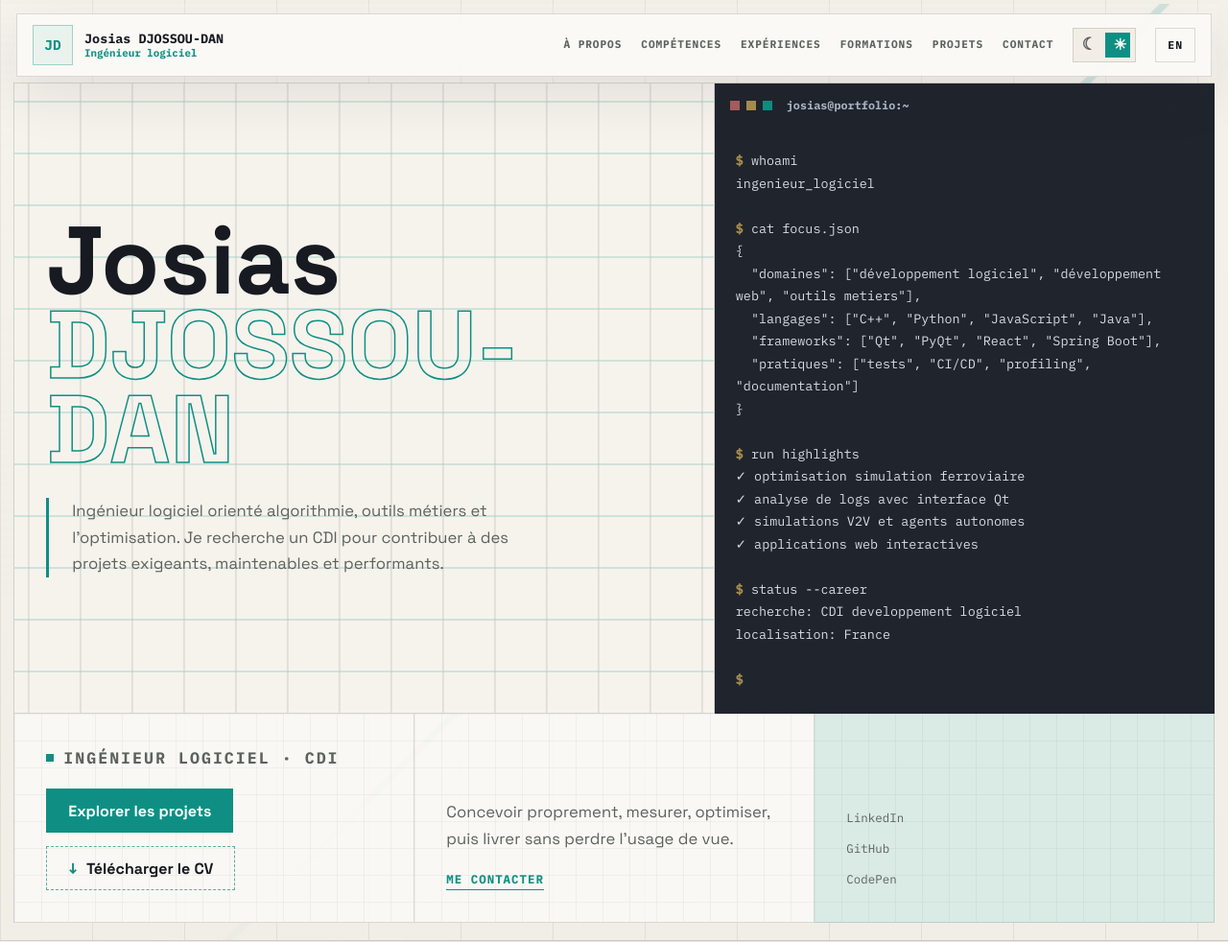
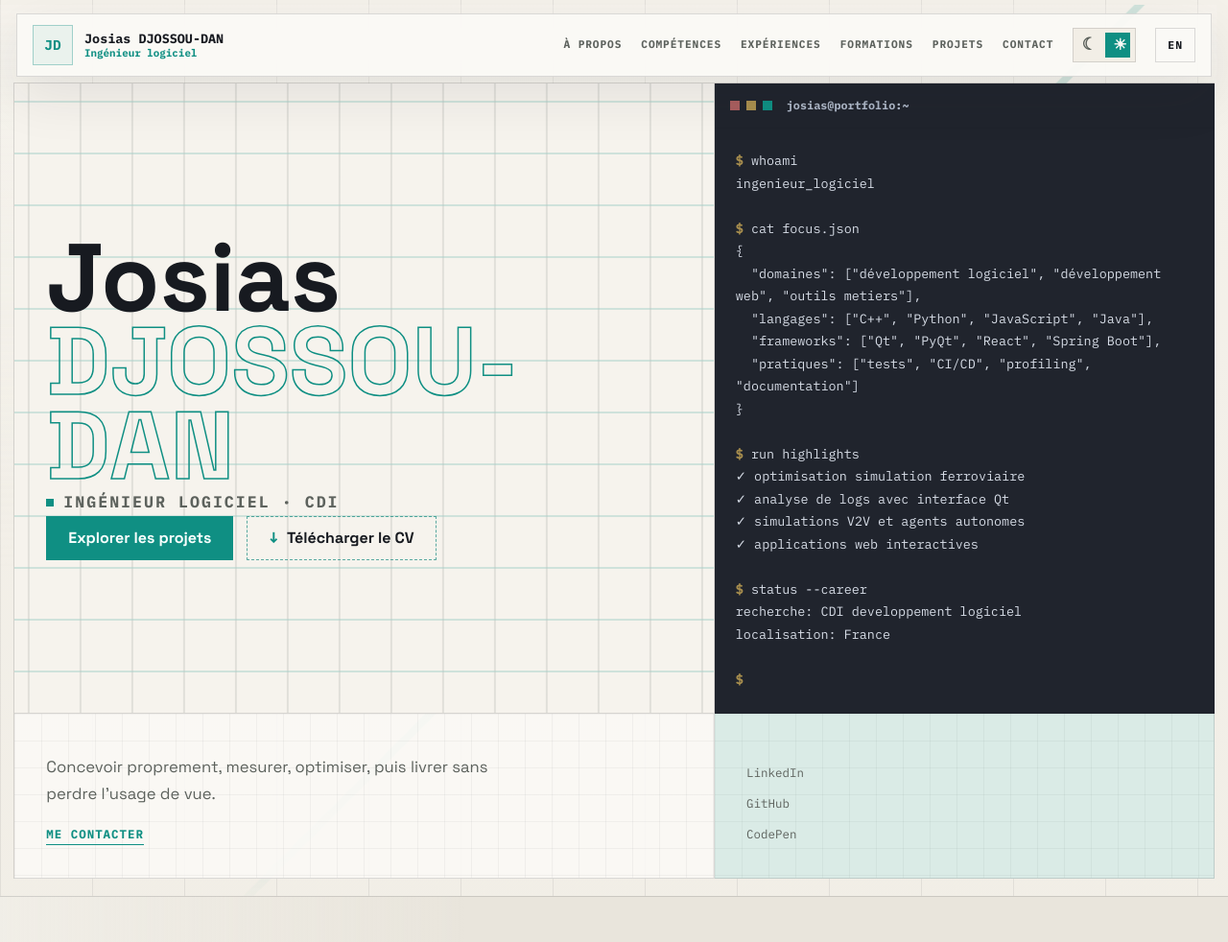
Before and after one commit to josiashod/josiashod.github.io, a plain HTML site: page index.html in a window 1280 px wide. Shown: the top 982 px of the page at 96% size. Drawn offline with Linux system fonts and the light colour scheme.

Commit message:
Corrections

```diff
--- a/css/style.css
+++ b/css/style.css
@@ -369,7 +369,7 @@ body[data-theme="light"] .hero-name-card::before {
 }
 
 .hero-actions-card {
-  grid-column: 5 / span 4;
+  grid-column: 1 / span 7;
   display: flex;
   flex-direction: column;
   justify-content: end;
@@ -377,7 +377,7 @@ body[data-theme="light"] .hero-name-card::before {
 }
 
 .hero-social-card {
-  grid-column: 9 / span 4;
+  grid-column: 8 / span 6;
   display: flex;
   align-items: end;
   background: color-mix(in srgb, var(--green) 14%, var(--surface));
--- a/index.html
+++ b/index.html
@@ -77,11 +77,15 @@
       <div class="hero-bento">
         <article class="hero-cell hero-name-card reveal">
           <h1><span class="glitch-name" data-glitch="Josias">Josias</span> <strong class="glitch-name" data-glitch="DJOSSOU-DAN">DJOSSOU-DAN</strong></h1>
-          <p class="hero-text">
-            <span data-i18n="heroText">Ingénieur logiciel orienté algorithmie et outils métiers. Je
-              recherche un CDI pour
-              contribuer à des projets exigeants, maintenables et performants.</span>
-          </p>
+
+          <div class="reveal">
+            <p class="hero-kicker"><span class="hero-kicker-dot"></span><span data-i18n="heroKicker">Ingénieur logiciel · CDI</span></p>
+            <div class="hero-actions">
+              <a href="#projects" class="btn btn-primary" data-i18n="heroProjects">Explorer les projets</a>
+              <a href="./assets/pdf/josias_djossou-dan_cv_fr.pdf" class="btn btn-cv" data-cv-link download
+                data-i18n="heroCv">Télécharger le CV</a>
+            </div>
+        </div>
         </article>
 
         <aside class="hero-cell hero-terminal-card reveal" aria-label="Résumé du profil">
@@ -109,15 +113,6 @@ localisation: France
 mode: curieux + rigoureux + equipe</pre>
           </div>
         </aside>
-
-        <div class="hero-cell hero-focus-card reveal">
-          <p class="hero-kicker"><span class="hero-kicker-dot"></span><span data-i18n="heroKicker">Ingénieur logiciel · CDI</span></p>
-          <div class="hero-actions">
-            <a href="#projects" class="btn btn-primary" data-i18n="heroProjects">Explorer les projets</a>
-            <a href="./assets/pdf/josias_djossou-dan_cv_fr.pdf" class="btn btn-cv" data-cv-link download
-              data-i18n="heroCv">Télécharger le CV</a>
-          </div>
-        </div>
 
         <div class="hero-cell hero-actions-card reveal">
           <p data-i18n-fr="Concevoir proprement, mesurer, optimiser, puis livrer sans perdre l'usage de vue." data-i18n-en="Design cleanly, measure, optimize, then ship without losing sight of usability.">Concevoir proprement, mesurer, optimiser, puis livrer sans perdre l'usage de vue.</p>
```
